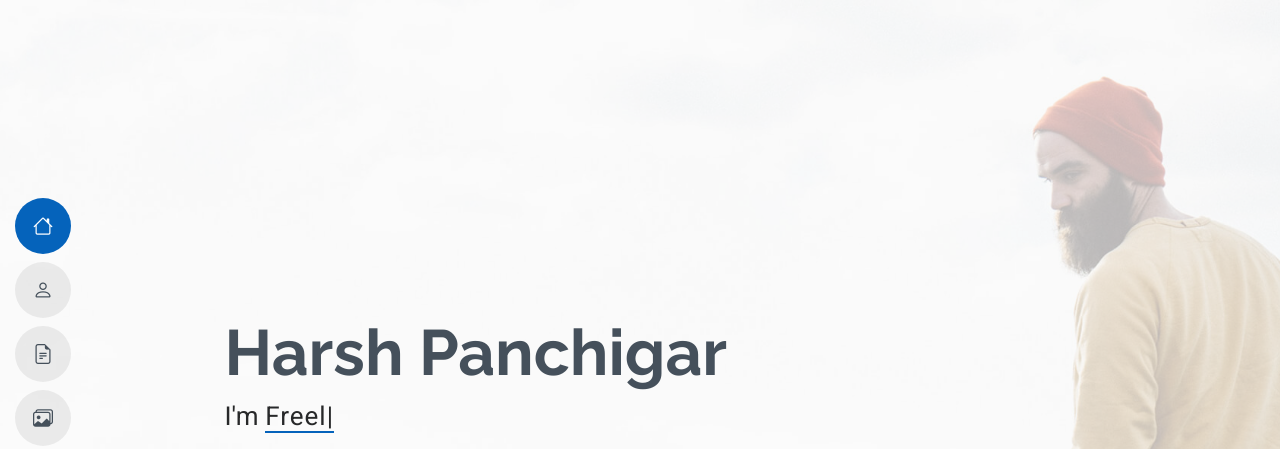
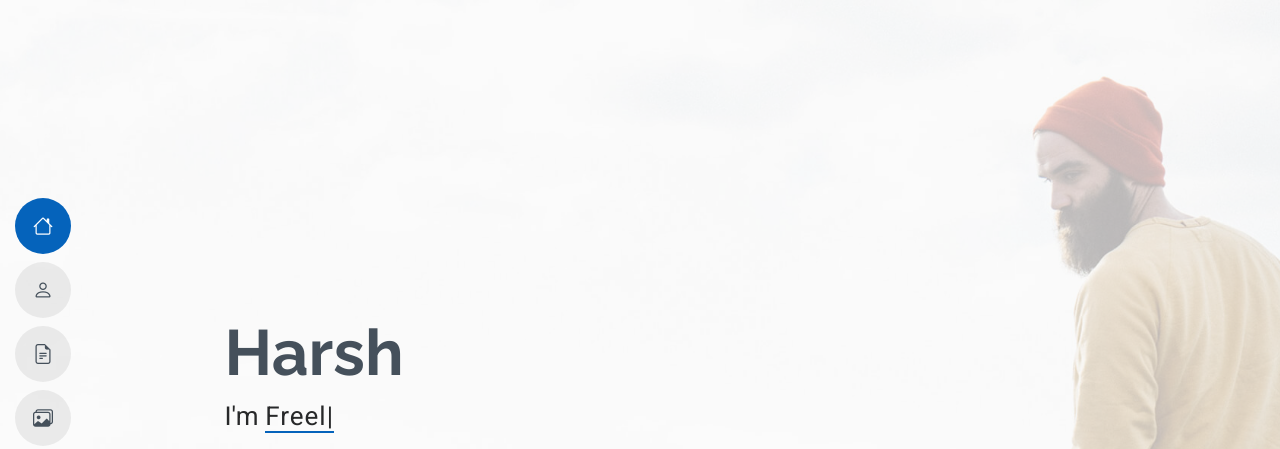
Before and after one commit to TxHarsh2806/deployhtml, a plain HTML site: page index.html in a window 1280 px wide. Shown: the top 449 px of the page. Drawn offline with Linux system fonts and the light colour scheme.

Commit message:
NameChange

```diff
--- a/index.html
+++ b/index.html
@@ -65,7 +65,7 @@
       <div class="container" data-aos="zoom-out">
         <div class="row justify-content-center">
           <div class="col-lg-9">
-            <h2>Harsh Panchigar</h2>
+            <h2>Harsh </h2>
             <p>I'm <span class="typed" data-typed-items=" Developer,Designer, Freelancer,FullStack Developer, ">Developer</span><span class="typed-cursor typed-cursor--blink" aria-hidden="true"></span></p>
             <div class="social-links">
               <a href="#"><i class="bi bi-twitter-x"></i></a>
```
